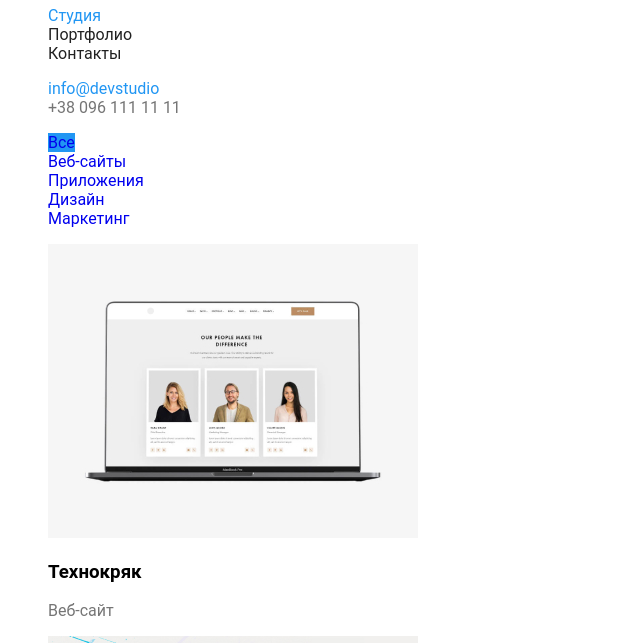
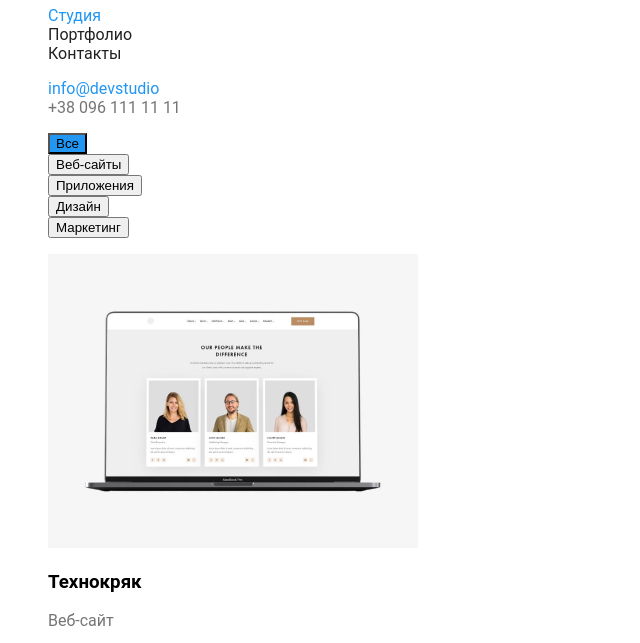
Before and after one commit to Jemilevich/hw-1, a plain HTML site: page portfolio.html in a window 1280 px wide. Shown: the part 77-720 px from the top of the page, without its empty margins (0-640 px from the left). Drawn offline with Linux system fonts and the light colour scheme.

Commit message:
Update portfolio.html

```diff
--- a/portfolio.html
+++ b/portfolio.html
@@ -25,11 +25,11 @@
  <main>
 <section>
 <ul>
-<li><a class="about-all" href="link">Все</a></li>
-<li><a href="link">Веб-сайты</a></li>
-<li><a href="link">Приложения</a></li>
-<li><a href="link">Дизайн</a></li>
-<li><a href="link">Маркетинг</a></li>
+<li><button type="button" class="about-all">Все</button></li>
+<li><button type="button">Веб-сайты</button></li>
+<li><button type="button">Приложения</button></li>
+<li><button type="button">Дизайн</button></li>
+<li><button type="button">Маркетинг</button></li>
 </ul>
 </section>
 
```
